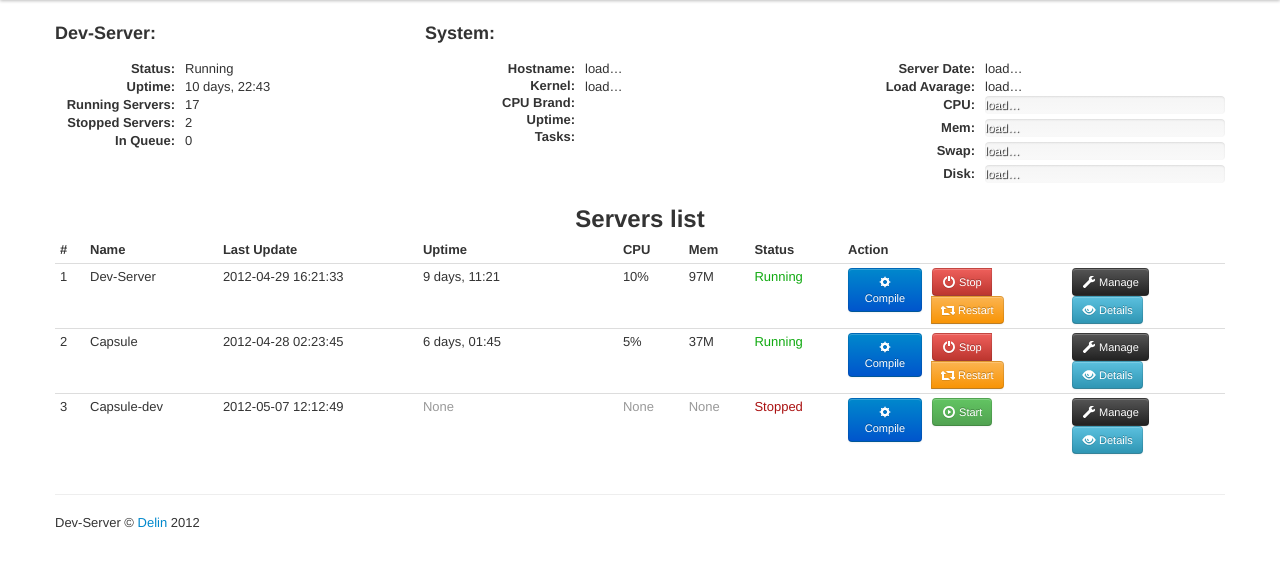
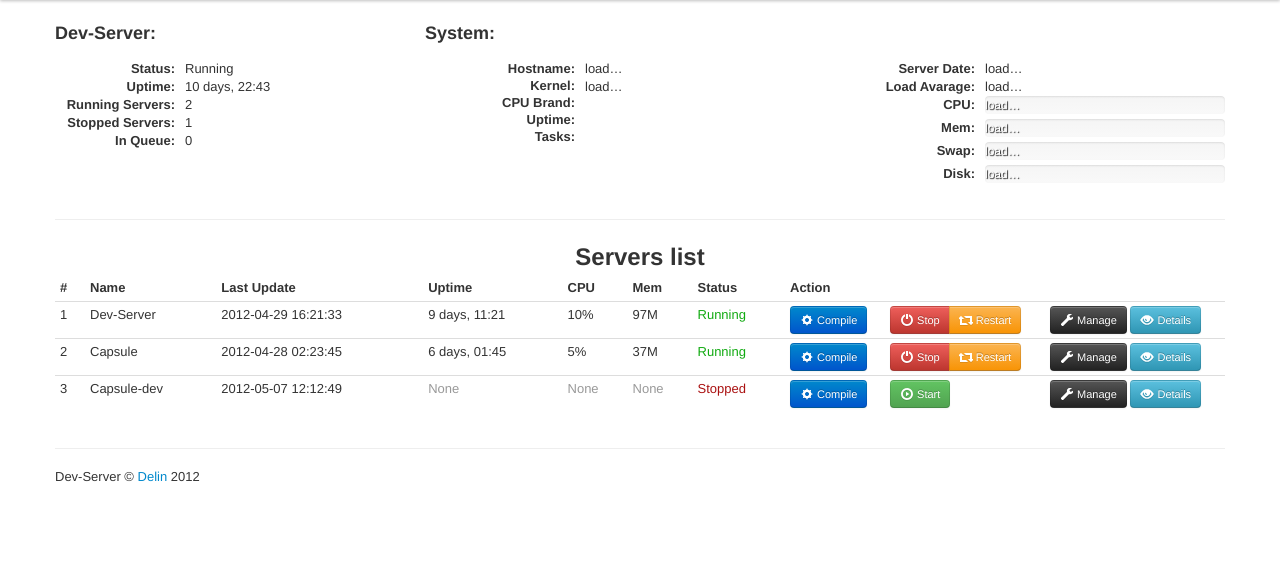
Before and after one commit to delin/dev-server, a Flask app: template web/templates/pages/index.html in a window 1280 px wide. Shown: the part 40-607 px from the top of the page. Run offline with Flask 2, Linux system fonts and the light colour scheme; the template is opened without the code that fills it, so the values that code supplies are empty; parts of the project's set-up code (start-up, migrations or seed data) failed here and were passed over; some libraries are stand-ins or nearby versions.

Commit message:
увеличил ширину столбцов(где кнопки) у главной таблице

```diff
--- a/web/templates/header.html
+++ b/web/templates/header.html
@@ -53,10 +53,10 @@
 						<dd>10 days, 22:43</dd>
 
 						<dt>Running Servers:</dt>
-						<dd>17</dd>
+						<dd>2</dd>
 
 						<dt>Stopped Servers:</dt>
-						<dd>2</dd>
+						<dd>1</dd>
 
 						<dt>In Queue:</dt>
 						<dd>0</dd>
@@ -119,4 +119,5 @@
 						</dl>
 					</span>
 			</div>
+			<hr>
 {%- endblock -%}
--- a/web/templates/pages/index.html
+++ b/web/templates/pages/index.html
@@ -6,14 +6,14 @@
 						<colgroup>
 							<col style="width: 30px;">
 							<col style="">
-							<col style="width: 200px;">
-							<col style="width: 200px;">
 							<col style="">
 							<col style="">
 							<col style="">
-							<col style="width: 84px;">
-							<col style="width: 140px;">
-							<col style="width: 158px;">
+							<col style="">
+							<col style="">
+							<col style="width: 100px;">
+							<col style="width: 160px;">
+							<col style="width: 180px;">
 						</colgroup>
 						<thead>
 							<tr>
```
